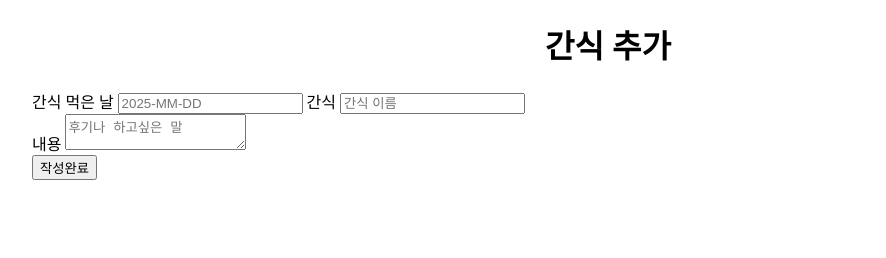
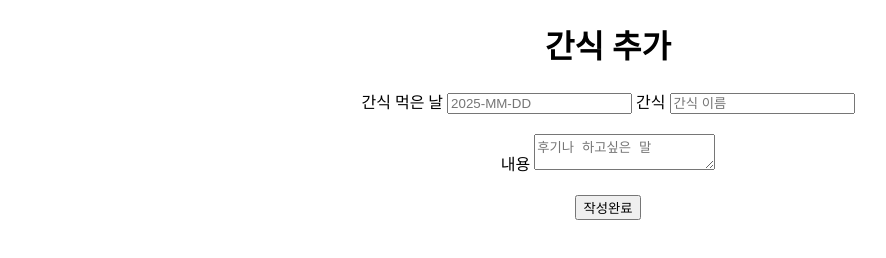
Before and after one commit to kdt-ful-class-three-group/KDT-FUL-3_subject-3-4_member_1, a website: page test.html in a window 1280 px wide. Shown: the whole page, without its empty margins (32-918 px from the left). Drawn offline with Linux system fonts and the light colour scheme.

Commit message:
form에 대한 style 적용

```diff
--- a/test.html
+++ b/test.html
@@ -19,6 +19,13 @@
       }
       #root > section {
         width: 90%;
+      }
+      #root > section > form {
+        width: 100%;
+        display: flex;
+        flex-direction: column;
+        align-items: center;
+        gap: 20px;
       }
     </style>
   </head>
```
